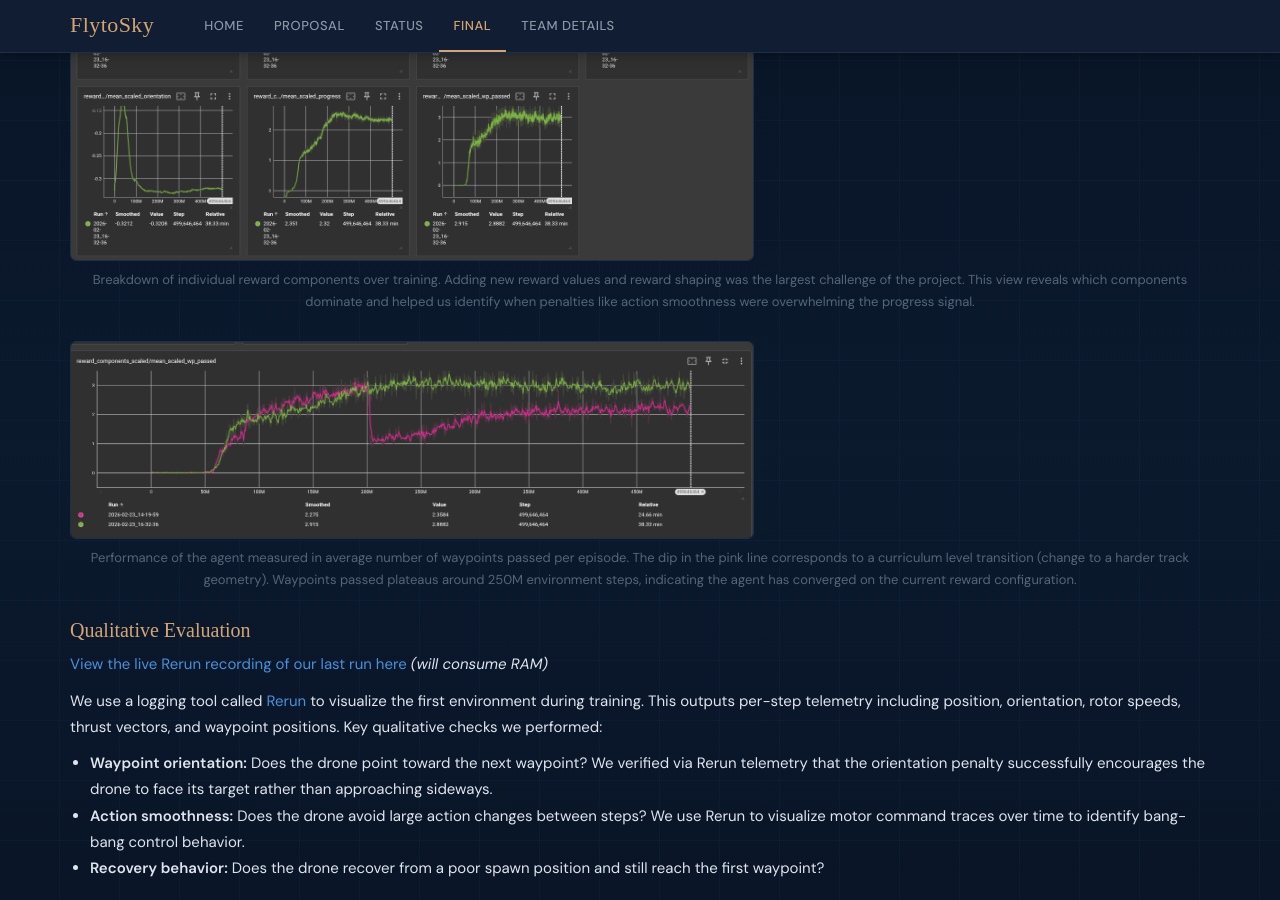
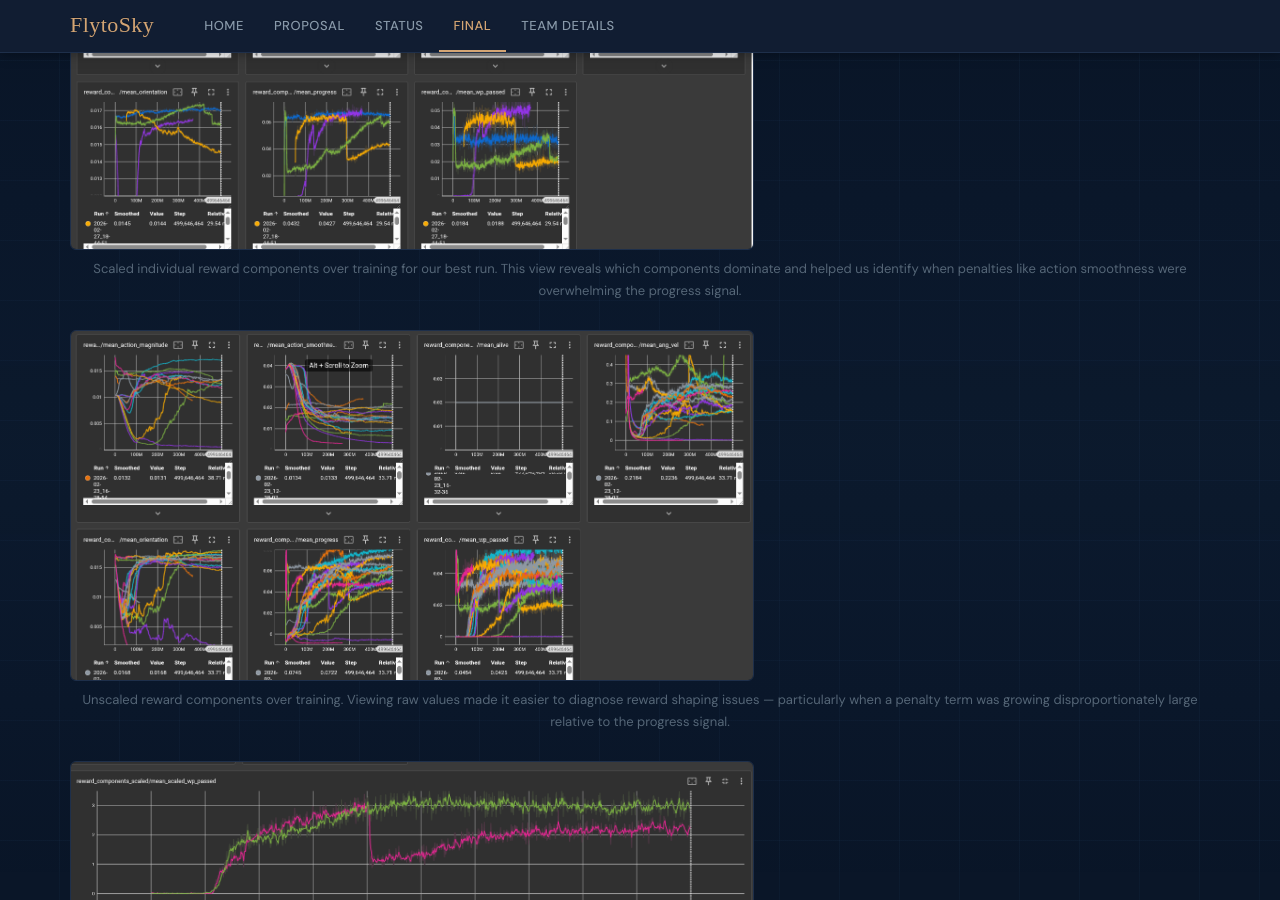
Before and after one commit to Dat-Bois/FlyToSky, a Jekyll site: the page built from docs/final.md, in a window 1280 px wide and 900 px high, scrolled down 5285 px. Built offline with Jekyll 4.4.1, drawn with Linux system fonts in a browser that asks for light colours; some web fonts are replaced; formulas are drawn with MathJax 3; some of the changed text lies outside the part shown.

Commit message:
Add scaled and unscaled reward component breakdown figures

```diff
--- a/docs/final.md
+++ b/docs/final.md
@@ -134,8 +134,13 @@ Training is monitored via rolling episode reward and episode length (averaged ov
 </figure>
 
 <figure class="eval-figure">
-  <img src="images/rewardss_split.png" alt="Reward component breakdown">
-  <figcaption>Breakdown of individual reward components over training. Adding new reward values and reward shaping was the largest challenge of the project. This view reveals which components dominate and helped us identify when penalties like action smoothness were overwhelming the progress signal.</figcaption>
+  <img src="images/best_run_individual_rewards.png" alt="Scaled individual reward components over training">
+  <figcaption>Scaled individual reward components over training for our best run. This view reveals which components dominate and helped us identify when penalties like action smoothness were overwhelming the progress signal.</figcaption>
+</figure>
+
+<figure class="eval-figure">
+  <img src="images/unscaled_reward_components.png" alt="Unscaled reward components over training">
+  <figcaption>Unscaled reward components over training. Viewing raw values made it easier to diagnose reward shaping issues — particularly when a penalty term was growing disproportionately large relative to the progress signal.</figcaption>
 </figure>
 
 <figure class="eval-figure">
@@ -167,8 +172,8 @@ We verify each curriculum level independently by checking that the policy achiev
 Several failure modes were identified and informed further development:
 
 1. **Bang-bang motor control:** The policy learned to saturate motors rather than use smooth intermediate throttle. Increasing the smoothness penalty $$\times(-9.0)$$ reduced this but did not fully resolve it.
-2. **Observation scale imbalance:** The first waypoint's relative position could be large at episode start, dominating the observation and producing poor initial gradient signals. Normalizing this input improved early-training stability.
-3. **Curriculum plateau:** The agent reliably passes levels 0–2 but plateaus at higher curriculum levels. This suggests the reward scaling or curriculum threshold may need further tuning to bridge the difficulty gap between straight and complex 3D tracks.
+2. **High motor throttle:** The drone converges to use motors at highest speed which causes it to lose control. This is a difficult behavior to get the drone to avoid.
+
 
 ## Resources Used
 
```
Also changed, not shown: docs/images/best_run_individual_rewards.png (added), docs/images/unscaled_reward_components.png (added).
